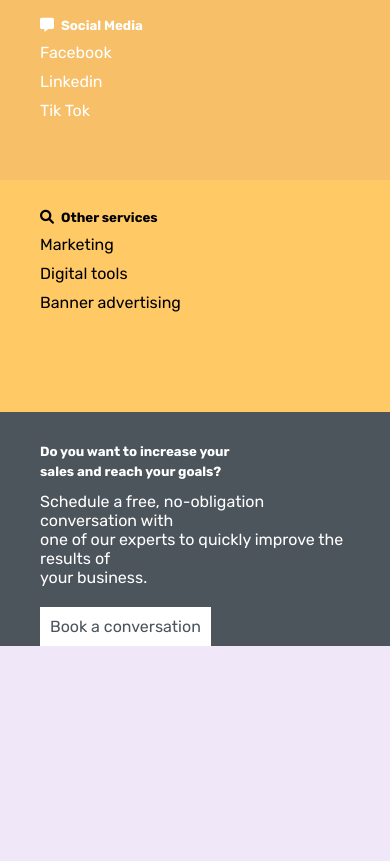
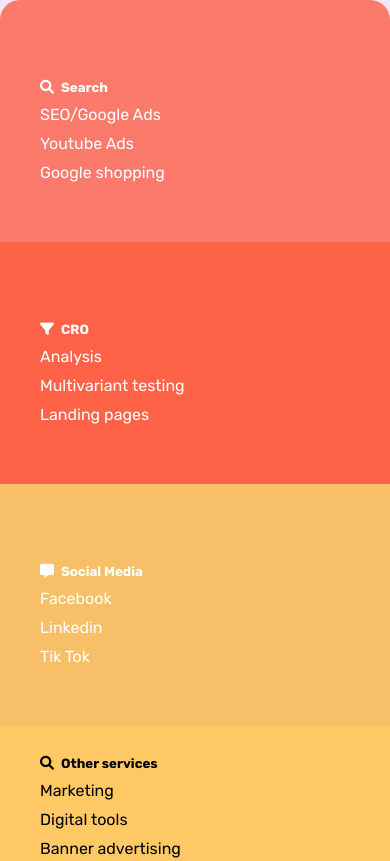
Before and after one commit to Ksound1997/gridstuff, a plain HTML site: page index.html in a window 390 px wide. Shown: the top 861 px of the page. Drawn offline with Linux system fonts and the light colour scheme.

Commit message:
fixed responsive bug

```diff
--- a/foot.css
+++ b/foot.css
@@ -7,11 +7,11 @@
     font-family: 'Rubik', sans-serif;
 }
 
-body{
-    height: 100;
+.wrapper{
     background-color: #F0E8F9;
     display: grid;
     place-content: center;
+    height: 100vh;
 }
 .white{
     color: #fff;
@@ -60,7 +60,7 @@ body{
     /* min-width: 900px; */
     grid-template-columns: repeat(3, 1fr);
     border-radius: 20px;
-    /* overflow: hidden; */
+    overflow: hidden;
 }
 ul li{
     list-style: none;
@@ -86,7 +86,12 @@ a{
         display: flex;
         flex-direction: column;
         width: 100%;
-        /* height: 900px; */
        }
-
+    .wrapper {
+        /* Removes the viewport height that was limiting the container from stretching */
+        height: auto;
+    }
+   .book {
+    height: 260px;
+   }
 }
--- a/index.html
+++ b/index.html
@@ -10,6 +10,7 @@
 </head>
 
 <body>
+    <div class="wrapper">
     <div class="container">
         <div class="search white">
             <div class="head">
@@ -64,6 +65,8 @@
             <a href="#">Book a conversation</a>
         </div>
     </div>
+</div>
+
 </body>
 
 </html>
```
